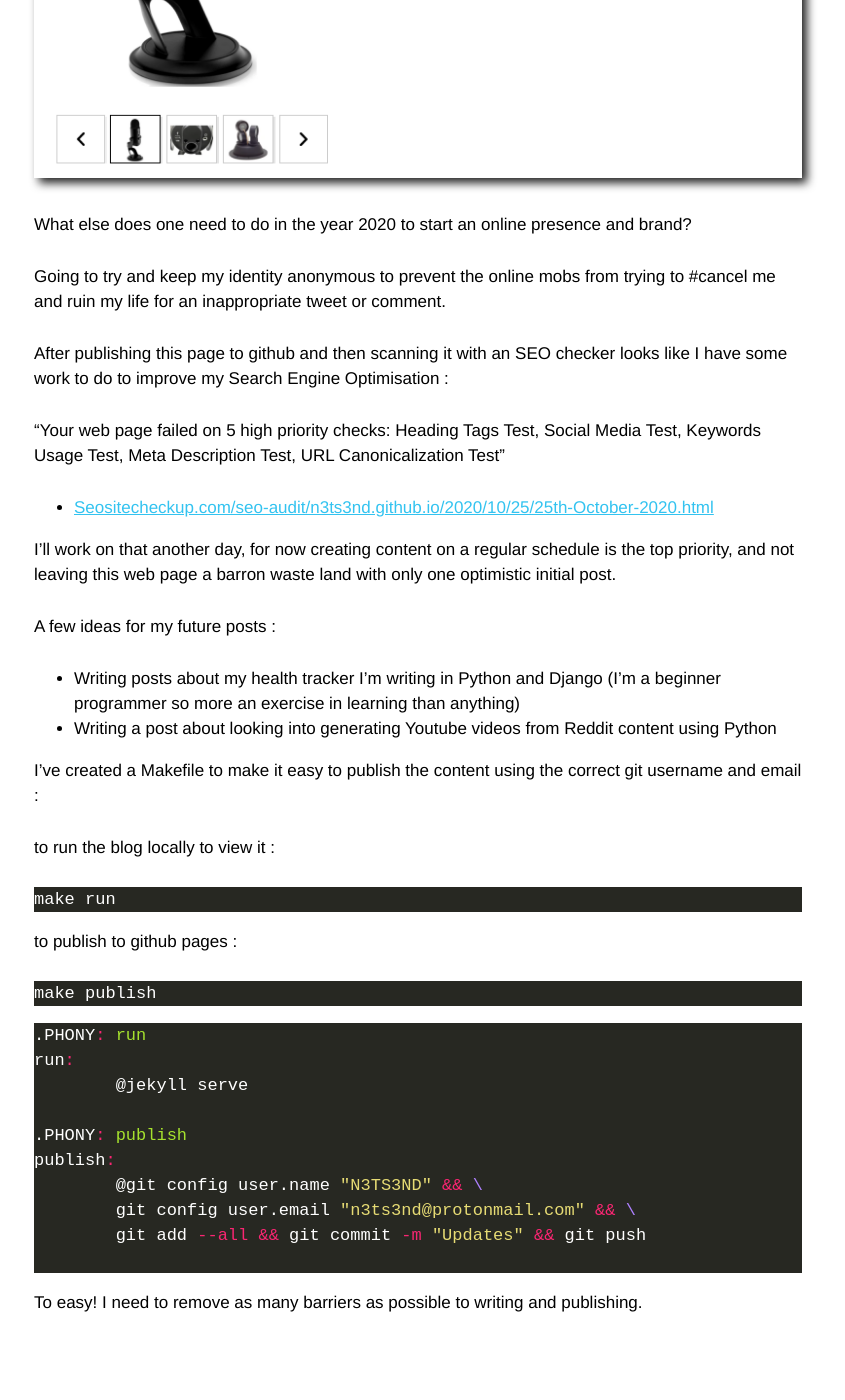
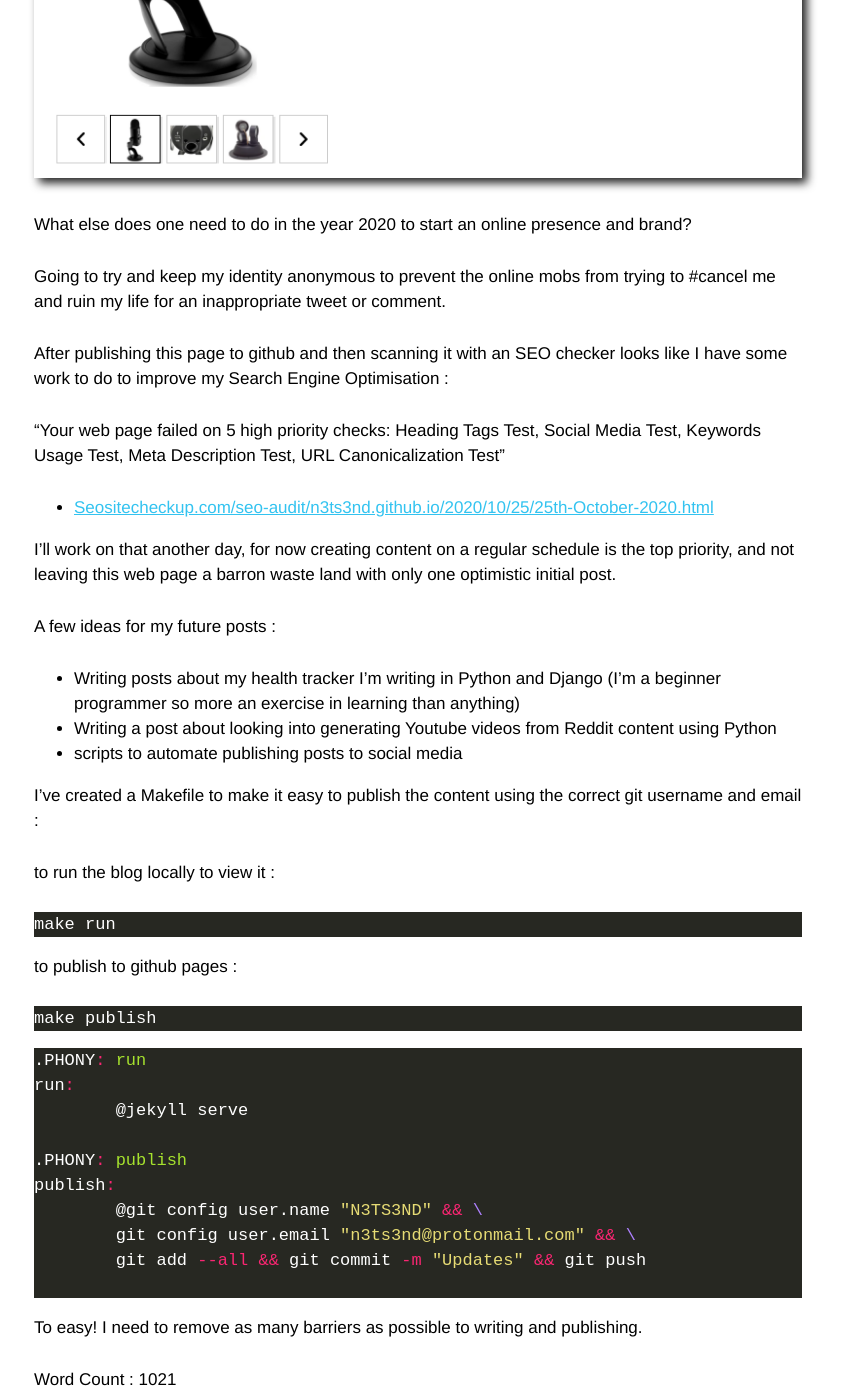
Before and after one commit to n3ts3nd/n3ts3nd.github.io, a Jekyll site: the page built from _posts/2020-10-25-What-Is-N3TS3ND.markdown, in a window 1280 px wide and 1400 px high, scrolled down 2830 px. Shown: the whole window, without its empty margins (222-1067 px from the left). Built offline with Jekyll 4.4.1, drawn with Linux system fonts in a browser that asks for light colours; comment, search, counter and statistics services are not loaded; before the commit the page ends 4172 px from its top, so only the background shows below that.

Commit message:
Updates to blog

```diff
--- a/_layouts/post.html
+++ b/_layouts/post.html
@@ -17,6 +17,9 @@ layout: default
   <a class="u-url" href="{{ page.url | relative_url }}" hidden></a>
 </article>
 
+
+Word Count : {{ content | number_of_words }}
+
 {% if site.disqus.shortname %}
   {% include disqus_comments.html %}
 {% endif %}
--- a/_posts/2020-10-25-What-Is-N3TS3ND.markdown
+++ b/_posts/2020-10-25-What-Is-N3TS3ND.markdown
@@ -65,6 +65,7 @@ A few ideas for my future posts :
 
 * Writing posts about my health tracker I'm writing in Python and Django (I'm a beginner programmer so more an exercise in learning than anything)
 * Writing a post about looking into generating Youtube videos from Reddit content using Python
+* scripts to automate publishing posts to social media
 
 I've created a Makefile to make it easy to publish the content using the correct git username and email :
 
```
Also changed, not shown: 1 other file.
